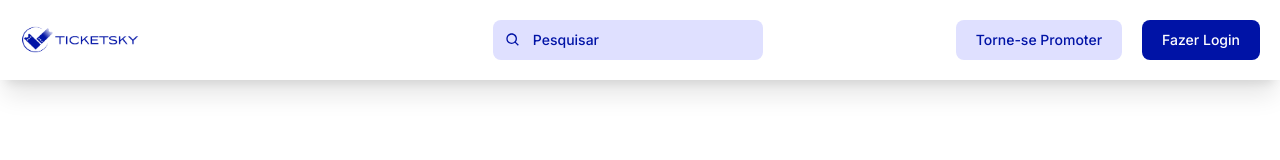
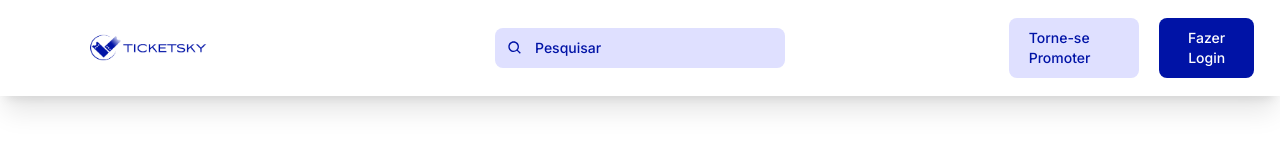
Before and after one commit to GambiarraTech/ticket-sky, a Next.js app: page /cliente/telaevento in a window 1280 px wide. Shown: the top 160 px of the page. Built offline with nearby package versions, Linux system fonts and the light colour scheme.

Commit message:
Refatoração NavBar e Remoção do arquivo LogoNavBar

```diff
--- a/src/components/cliente/menu/menu.tsx
+++ b/src/components/cliente/menu/menu.tsx
@@ -60,18 +60,18 @@ export default function MenuDropDown({ showModalMenu, whenClick }: MenuDropDownP
     <>
       {showModalMenu && (
         <div className={style.dropdown}>
-          {menuButtons.map((button) => (
-            <ul className={style.wFull} onClick={() => handleClick(button.component)}>
-              <li className={style.button}>
+          <ul>
+            {menuButtons.map((button) => (
+              <li className={style.button} onClick={() => handleClick(button.component)}>
                 {button.icon}
                 {button.label}
               </li>
-            </ul>
-          ))}
-          <button className={style.button} onClick={logout}>
-            <IoLogOutOutline size={24} className={style.icone} />
-            Logout
-          </button>
+            ))}
+            <button className={style.button} onClick={logout}>
+              <IoLogOutOutline size={24} className={style.iconeLogout} />
+              Logout
+            </button>
+          </ul>
         </div>
       )}
       {activeModal && (
--- a/src/components/cliente/navbar/LogoNavbar.tsx
+++ /dev/null
@@ -1,5 +0,0 @@
-import Image from 'next/image';
-
-export default function LogoNavbar() {
-  return <Image src="/images/logo-navbar.png" alt="TicketSky - Logo" height="120" width="120" />;
-}
--- a/src/components/cliente/navbar/Navbar.tsx
+++ b/src/components/cliente/navbar/Navbar.tsx
@@ -4,11 +4,10 @@ import { BiSearch } from 'react-icons/bi';
 import { FaUserCircle } from 'react-icons/fa';
 import { IoNotificationsSharp } from 'react-icons/io5';
 import style from '../../../styles/cliente/navbar.module.css';
-
+import Image from 'next/image';
 import { AuthContext } from '@/contexts/AuthContext';
 import LoginModal from '../login/LoginModal';
 import MenuDropDown from '../menu/menu';
-import LogoNavbar from './LogoNavbar';
 
 interface NavbarClienteProps {
   Logado: boolean;
@@ -28,12 +27,11 @@ export default function NavbarCliente() {
   };
 
   return (
-    <header aria-label="NavbarCliente" className={style.header}>
     <div className={style.navbar}>
-        <Link href="http://localhost:3000/">
-          <LogoNavbar />
+      <Link className={style.image} href="/">
+        <Image src="/images/logo-navbar.png" alt="TicketSky - Logo" height="120" width="120" />
       </Link>
-        <nav className={style.centerNav}>
+      <nav>
         <div className={style.searchIconPosition}>
           <span className={style.searchBar}>
             <BiSearch className={style.colorIcon} />
@@ -42,8 +40,7 @@ export default function NavbarCliente() {
         </div>
       </nav>
       {isLogged ? (
-          <>
-            <div className={style.position} />
+        <div className={style.options}>
           <button className={style.positionIcons}>
             <IoNotificationsSharp size="28" className={style.colorIcon} />
           </button>
@@ -51,19 +48,18 @@ export default function NavbarCliente() {
             <FaUserCircle size="28" className={style.colorIcon} />
             <MenuDropDown showModalMenu={showModalMenu} whenClick={whenClick} />
           </button>
-          </>
+        </div>
       ) : (
-          <>
-            <Link href="http://localhost:3000/promoter/cadastro">
-              <button className={style.lightbutton}>Torne-se Promoter</button>
+        <div className={style.options}>
+          <Link className={style.lightbutton} href="/promoter/cadastro">
+            Torne-se Promoter
           </Link>
           <button onClick={handleClick} className={style.bluebutton}>
             Fazer Login
           </button>
           <LoginModal showModal={showModal} handleClick={handleClick} />
-          </>
+        </div>
       )}
     </div>
-    </header>
   );
 }
--- a/src/styles/cliente/menu.module.css
+++ b/src/styles/cliente/menu.module.css
@@ -18,9 +18,6 @@
 .button {
   @apply mr-4 flex;
 }
-.wFull {
-  @apply w-full;
-}
 
 .icone {
   @apply mr-4 text-[#0013a6];
--- a/src/styles/cliente/navbar.module.css
+++ b/src/styles/cliente/navbar.module.css
@@ -1,13 +1,13 @@
-.header {
-  @apply shadow-xl h-auto;
+.navbar {
+  @apply shadow-xl h-24 w-full flex flex-row justify-between items-center px-[2%];
 }
 
-.navbar {
-  @apply container mx-auto flex flex-wrap p-5 flex-col md:flex-row items-center;
+.navbar nav {
+  @apply flex justify-center;
 }
 
-.centerNav {
-  @apply md:ml-auto md:mr-auto flex flex-wrap items-center text-base justify-center;
+.image {
+  @apply flex justify-center w-[20%];
 }
 
 .searchBar {
@@ -15,19 +15,15 @@
 }
 
 .searchIconPosition {
-  @apply relative ml-40;
+  @apply relative;
 }
 
 .input {
-  @apply bg-[#dfe0ff] rounded-lg ps-10 pe-5 text-[#0013a6] py-2.5 text-sm placeholder-[#0013a6];
+  @apply bg-[#dfe0ff] rounded-lg px-10 text-[#0013a6] py-2.5 text-sm placeholder-[#0013a6];
 }
 
-.position {
-  @apply ml-auto;
-}
-
-.positionIcons {
-  @apply ml-2.5 mr-2.5;
+.options {
+  @apply flex flex-row h-full items-center gap-x-5 justify-center w-[20%];
 }
 
 .colorIcon {
@@ -35,9 +31,9 @@
 }
 
 .lightbutton {
-  @apply rounded-lg bg-[#dfe0ff] hover:bg-[#e0e0e0] px-5 py-2.5 text-sm text-[#0013a6];
+  @apply flex rounded-lg bg-[#dfe0ff] hover:bg-[#e0e0e0] px-5 py-2.5 text-sm text-[#0013a6];
 }
 
 .bluebutton {
-  @apply ml-5 rounded-lg bg-[#0013a6] hover:bg-[#0028be] px-5 py-2.5 text-sm text-[#ffffff];
+  @apply flex rounded-lg bg-[#0013a6] hover:bg-[#0028be] px-5 py-2.5 text-sm text-[#ffffff];
 }
```
Also changed, not shown: src/components/admin/sideMenu.tsx (+9 -8 lines). Lines whose indentation alone changed are shown as unchanged.
